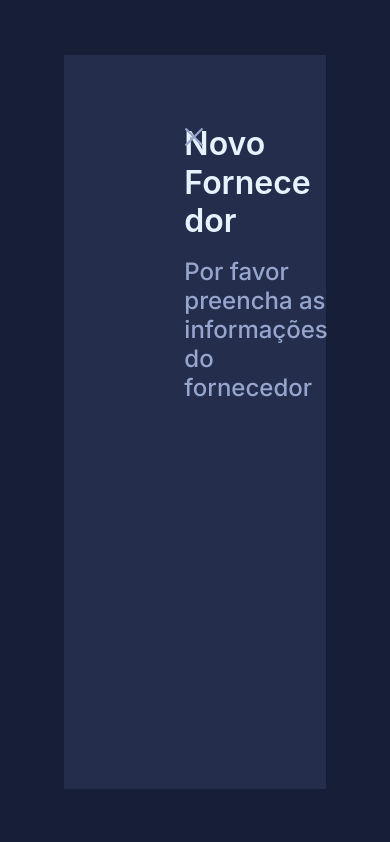
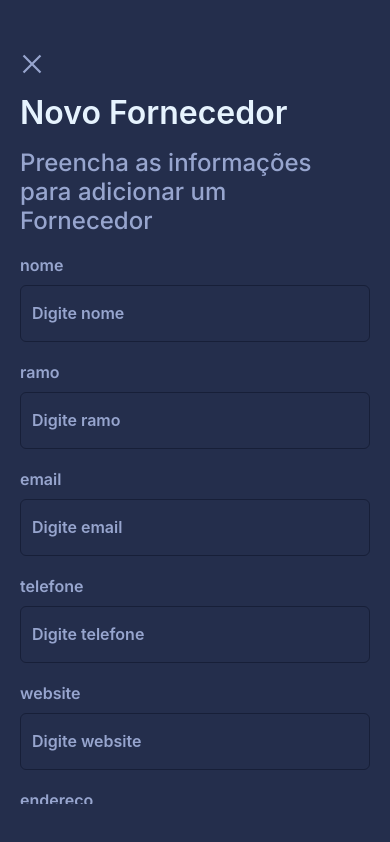
Before and after one commit to jairo-sousa/suppliers_registration, a React (Vite) app: page /suppliers in a window 390 px wide. Built offline with nearby package versions, Linux system fonts and the light colour scheme.

Commit message:
feat: finish /supplier style

```diff
--- a/src/main.jsx
+++ b/src/main.jsx
@@ -21,6 +21,11 @@ const router = createBrowserRouter([
         element: <Suppliers />,
         errorElement: <ErrorPage />,
     },
+    {
+        path: "/suppliers/:supplierCode",
+        element: <Suppliers />,
+        errorElement: <ErrorPage />,
+    },
 ]);
 
 export const fakeDbUrl = "https://fake-db-suppliers.vercel.app";
--- a/src/routes/home.jsx
+++ b/src/routes/home.jsx
@@ -8,7 +8,7 @@ import { SearchOutlined } from "@ant-design/icons";
 import "../styles/home.css";
 
 export default function Home() {
-    const [suppliers, setSuppliers] = useState([]);
+    const [suppliers, setSuppliers] = useState();
 
     const getAllSuppliers = () => {
         axios
@@ -53,22 +53,23 @@ export default function Home() {
                     {suppliers &&
                         suppliers.map((supplier) => {
                             return (
-                                <Card
-                                    className="supplierCard"
+                                <a
+                                    href={`/suppliers/${supplier.id}`}
                                     key={supplier.id}
                                 >
+                                    <Card className="supplierCard">
                                         <div className="flex-col cardBody">
                                             <div className="cardHeader flex-col">
                                                 <span className="cardTitle ">
-                                                {supplier.name}
+                                                    {supplier.nome}
                                                 </span>
                                                 <span className="cardContent">
-                                                {supplier.branch}
+                                                    {supplier.ramo}
                                                 </span>
                                             </div>
 
                                             <span className="cardContent">
-                                            {supplier.phone}
+                                                {supplier.telefone}
                                                 <br />
                                                 {supplier.email}
                                                 <br />
@@ -76,12 +77,13 @@ export default function Home() {
                                             </span>
 
                                             <span className="cardContent">
-                                            {supplier.streetAddress}
+                                                {supplier.endereço}
                                                 <br />
-                                            {supplier.location}
+                                                {supplier.localização}
                                             </span>
                                         </div>
                                     </Card>
+                                </a>
                             );
                         })}
                 </div>
--- a/src/routes/suppliers.jsx
+++ b/src/routes/suppliers.jsx
@@ -1,22 +1,137 @@
-import { Input, Typography } from "antd";
-
+import { Button, Input, Typography } from "antd";
 import "../styles/suppliers.css";
 import { CloseOutlined } from "@ant-design/icons";
+import { useEffect, useState } from "react";
+import { useParams } from "react-router-dom";
+import axios from "axios";
+
+import { fakeDbUrl } from "../main";
+
+const dataModel = {
+    id: "",
+    nome: "",
+    ramo: "",
+    email: "",
+    telefone: "",
+    website: "",
+    endereço: "",
+    localização: "",
+};
+
+const handleSave = () => {
+    console.log("SAVE");
+};
+
+const handleEdit = () => {
+    console.log("EDIT");
+};
+
+const handleDelete = () => {
+    console.log("DELETE");
+};
 
 export default function Suppliers() {
+    const { supplierCode } = useParams();
+    const [supplier, setSupplier] = useState();
+
+    const getSupplier = () => {
+        axios
+            .get(`${fakeDbUrl}/suppliers/${supplierCode}`)
+            .then((res) => {
+                setSupplier(res.data);
+            })
+            .catch((err) => {
+                console.log(err);
+            });
+    };
+
+    useEffect(() => {
+        if (supplierCode) {
+            getSupplier();
+        }
+    }, []);
+
     return (
         <div id="suppliersLayout" className="items-start flex-col">
-            <div id="supplierHeader">
-                <Typography.Title level={1} id="suppliersTitle">
-                    Novo Fornecedor
-                </Typography.Title>
-                <span id="supplersSubTitle">
-                    Por favor preencha as informações do fornecedor
-                </span>
-
+            <div id="supplierHeader" className="flex-col">
                 <a href="/">
                     <CloseOutlined id="closeBtn" />
                 </a>
+                <Typography.Title level={1} id="suppliersTitle">
+                    {supplierCode ? "Editar" : "Novo"} Fornecedor
+                </Typography.Title>
+                <span id="supplersSubTitle">
+                    {supplierCode
+                        ? "Modifique os campos para editar o"
+                        : "Preencha as informações para adicionar um"}{" "}
+                    Fornecedor
+                </span>
+            </div>
+
+            <form id="supplierForm" className="flex-col">
+                {supplier
+                    ? Object.keys(supplier).map((key) => {
+                          if (key !== "id") {
+                              return (
+                                  <fieldset key={key} className="flex-col">
+                                      <label htmlFor={`${key}`}>{key}</label>
+                                      <Input
+                                          id={`${key}`}
+                                          className="dataInput"
+                                          value={supplier[key]}
+                                          allowClear
+                                          variant="borderles"
+                                      />
+                                  </fieldset>
+                              );
+                          }
+                          return null;
+                      })
+                    : Object.keys(dataModel).map((key) => {
+                          if (key !== "id") {
+                              return (
+                                  <fieldset key={key} className="flex-col">
+                                      <label htmlFor={`${key}`}>{key}</label>
+                                      <Input
+                                          id={`${key}`}
+                                          className="dataInput"
+                                          placeholder={`Digite ${key}`}
+                                          allowClear
+                                          variant="borderles"
+                                      />
+                                  </fieldset>
+                              );
+                          }
+                          return null;
+                      })}
+            </form>
+
+            <div id="btns">
+                {supplierCode && (
+                    <Button
+                        type="primary"
+                        danger
+                        id="removeBtn"
+                        onClick={() => {
+                            handleDelete();
+                        }}
+                    >
+                        Remover
+                    </Button>
+                )}
+                <Button
+                    type="primary"
+                    id="saveBtn"
+                    onClick={() => {
+                        if (supplier) {
+                            handleEdit();
+                        } else {
+                            handleSave();
+                        }
+                    }}
+                >
+                    Salvar
+                </Button>
             </div>
         </div>
     );
--- a/src/styles/home.css
+++ b/src/styles/home.css
@@ -108,9 +108,6 @@
     #content {
         grid-template-columns: repeat(auto-fit, minmax(35%, 1fr));
     }
-    .supplierCard {
-        max-width: 100%;
-    }
 }
 
 @media (max-width: 1130px) {
@@ -118,3 +115,9 @@
         grid-template-columns: repeat(auto-fit, minmax(100%, 1fr));
     }
 }
+
+@media (max-width: 720px) {
+    .supplierCard {
+        max-width: 100%;
+    }
+}
--- a/src/styles/suppliers.css
+++ b/src/styles/suppliers.css
@@ -1,23 +1,39 @@
+/* Hide scrollbar for Chrome, Safari and Opera */
+#suppliersLayout::-webkit-scrollbar {
+    display: none;
+}
+
+/* Hide scrollbar for IE, Edge and Firefox */
+#suppliersLayout {
+    -ms-overflow-style: none; /* IE and Edge */
+    scrollbar-width: none; /* Firefox */
+}
+
 #suppliersLayout {
     width: 67%;
-    height: 87%;
+    height: 88%;
 
-    padding: 70px 120px;
+    padding: 0 120px 0 120px;
     margin: auto;
     position: relative;
 
     background-color: #242e4c;
+    gap: 20px;
 
-    gap: 33px;
+    overflow: scroll;
+
+    border-top: 30px solid #242e4c;
+    border-bottom: 40px solid #242e4c;
 }
 
 #supplierHeader {
     border-radius: 8px;
+    gap: 15px;
 }
 
 #closeBtn {
     position: absolute;
-    top: 70px;
+    top: 20px;
     right: 120px;
 
     cursor: pointer;
@@ -29,7 +45,133 @@
     color: #e6f3fe;
 }
 
+h1.ant-typography {
+    margin: 0;
+}
+
 #supplersSubTitle {
     font-size: 24px;
     font-weight: 500;
+    margin-right: 40px;
 }
+
+/* FORM */
+#supplierForm {
+    gap: 20px;
+    width: 76%;
+    height: 527px;
+
+    flex-wrap: wrap;
+
+    margin-bottom: auto;
+}
+
+fieldset {
+    gap: 10px;
+}
+
+label {
+    font-size: 16px;
+
+    color: #97a5ce;
+}
+
+/* BTNS */
+#btns {
+    width: 100%;
+    display: flex;
+    justify-content: space-between;
+}
+
+.ant-btn {
+    width: 222px;
+    height: 57px;
+}
+
+.ant-btn span {
+    font-size: 16px;
+    font-weight: 400;
+}
+
+#removeBtn {
+    background-color: #d3656c;
+}
+
+#saveBtn {
+    background-color: #68d373;
+    margin-left: auto;
+}
+
+#removeBtn span {
+    color: #fff;
+}
+
+#saveBtn span {
+    color: #171f38;
+}
+
+/* ANTD FIXES */
+
+.ant-input-affix-wrapper {
+    font-size: 16px;
+
+    padding: 17px 11px;
+    max-width: 380px;
+    height: 57px;
+
+    font-weight: 400;
+    font-family: inter;
+
+    border: 1px solid #171f38;
+}
+
+@media (max-width: 1365px) {
+    #supplierForm {
+        height: auto;
+    }
+}
+
+@media (max-width: 1133px) {
+    #suppliersLayout {
+        width: 85%;
+        height: 95%;
+    }
+}
+
+@media (max-width: 842px) {
+    #suppliersLayout {
+        width: 100%;
+        height: 100%;
+    }
+}
+
+@media (max-width: 710px) {
+    #btns {
+        flex-direction: column;
+        gap: 20px;
+        align-items: center;
+    }
+    .ant-btn {
+        width: 100%;
+        height: 57px;
+    }
+    #suppliersLayout {
+        width: 100%;
+
+        padding: 50px;
+    }
+}
+
+@media (max-width: 470px) {
+    #suppliersLayout {
+        width: 100%;
+
+        padding: 20px;
+    }
+    #supplierForm {
+        width: 100%;
+    }
+    #closeBtn {
+        position: static;
+    }
+}
```
Lines whose indentation alone changed are shown as unchanged.
